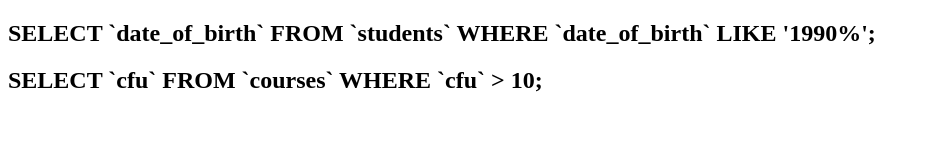
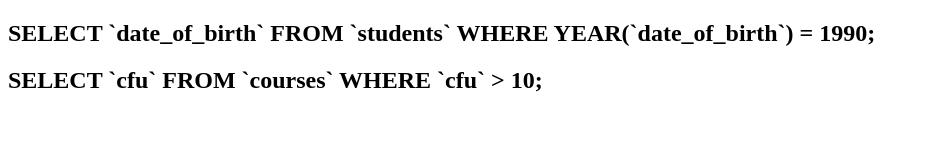
Before and after one commit to Anymoose98/db-university, a plain HTML site: page index.html in a window 1280 px wide. Shown: the whole page, without its empty margins (0-928 px from the left). Drawn offline with Linux system fonts and the light colour scheme.

Commit message:
[fixed 1]

```diff
--- a/index.html
+++ b/index.html
@@ -7,9 +7,12 @@
 </head>
 <body>
     <!-- Primo esercizio -->
-    <h2>SELECT `date_of_birth` FROM `students` WHERE `date_of_birth` LIKE '1990%';</h2>
+    <h2>SELECT `date_of_birth` FROM `students` WHERE YEAR(`date_of_birth`) = 1990;</h2>
 
     <!-- Secondo esercizio -->
    <h2>SELECT `cfu` FROM `courses` WHERE `cfu` > 10;</h2>
+
+   <!-- Terzo esercizio -->
+   <h2></h2>
 </body>
 </html>
```
